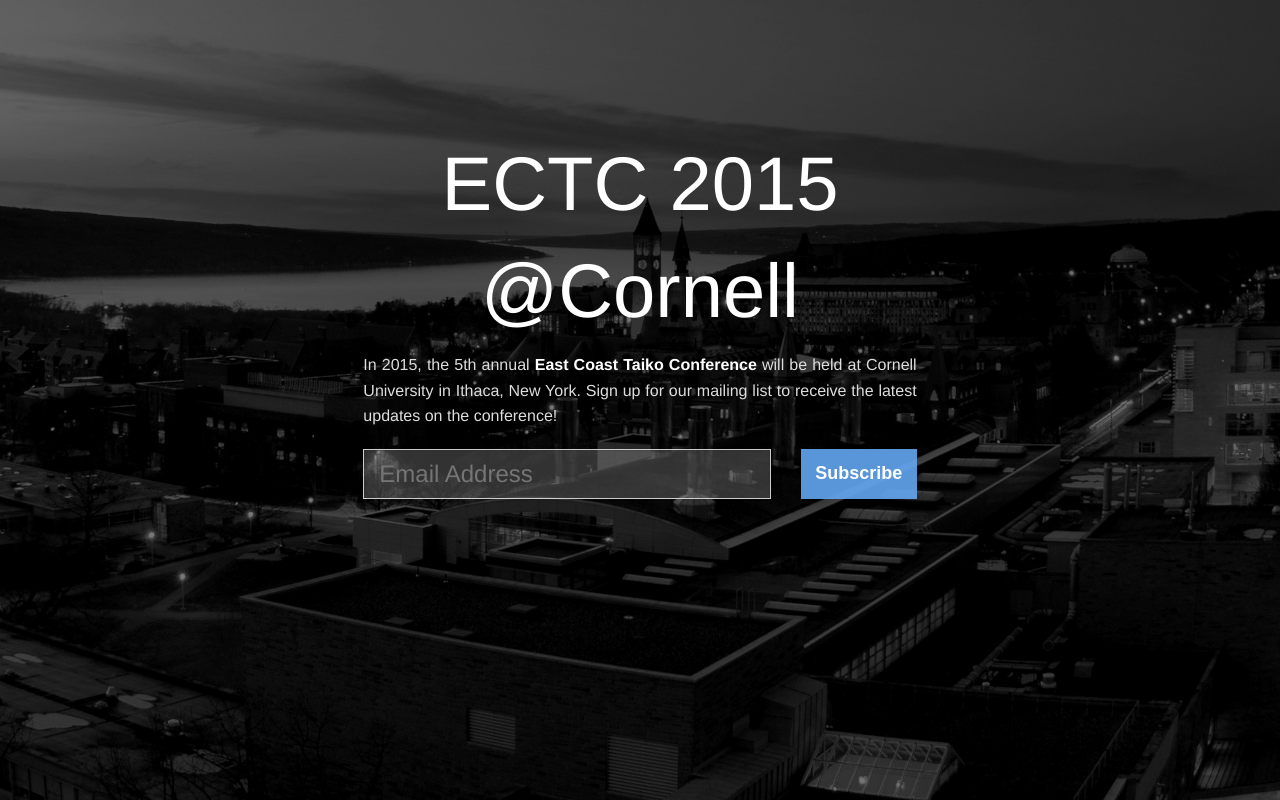
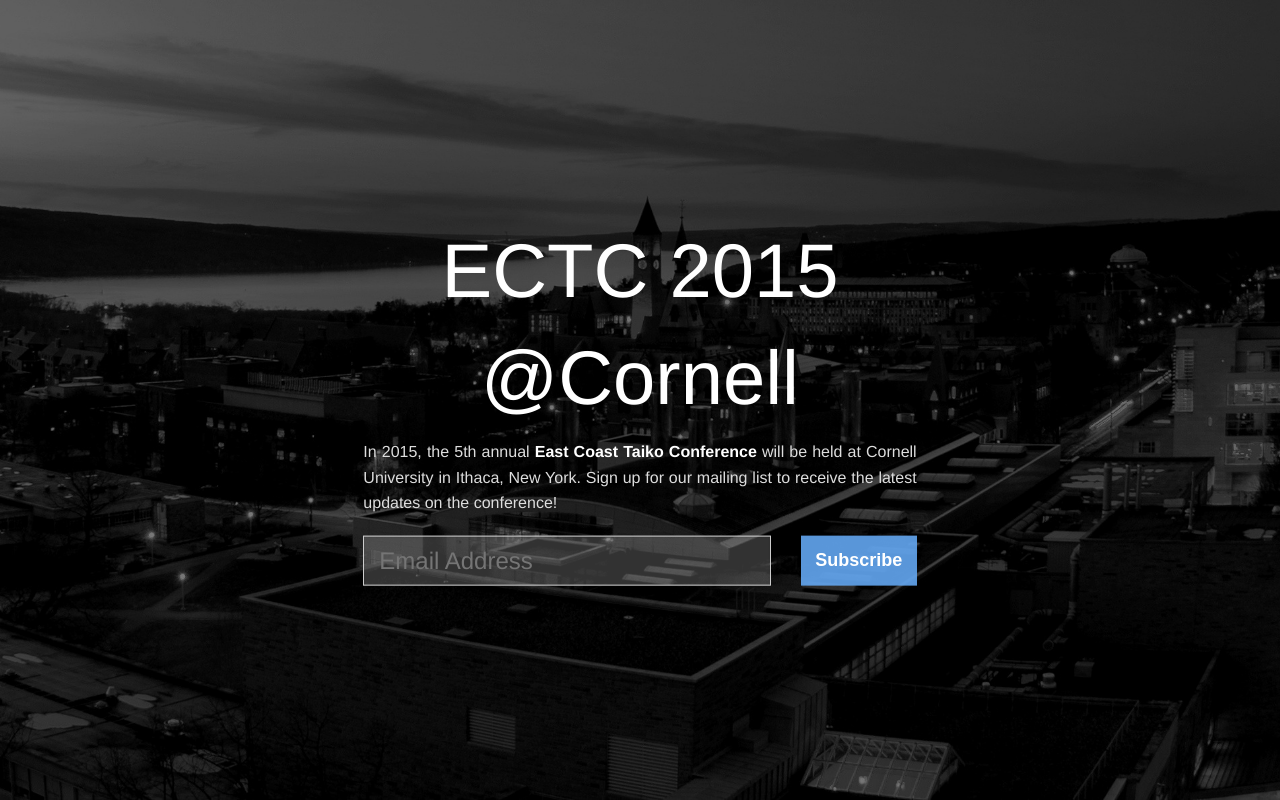
Before and after one commit to charleslai/ectc-2015, a plain HTML site: page index.html in a window 1280 px wide. Drawn offline with Linux system fonts and the light colour scheme.

Commit message:
Vertical alignment!
Haven’t tested in IE, so could fail there at the moment, but modernizr
should deal with that (?)

```diff
--- a/css/custom_styles.css
+++ b/css/custom_styles.css
@@ -56,3 +56,13 @@
 strong {
     color: #FFFFFF;
 }
+
+.page-wrapper {
+    position: relative;
+    padding: 0px;
+    top: 50%;
+
+    -ms-transform: translate(0%, -50%); /* IE 9 */
+    -webkit-transform: translate(0%, -50%);
+    transform: translate(0%, -50%);
+}
--- a/index.html
+++ b/index.html
@@ -9,7 +9,6 @@
     <script src="js/vendor/modernizr.js"></script>
   </head>
   <body>
-    <div class="page">
       <div class="page-wrapper">
         <div class="row">
           <div class="large-7 medium-8 small-centered columns text-center">
@@ -41,7 +40,6 @@
           </div>
         </div>
       </div>
-    </div>
     <script src="js/vendor/jquery.js"></script>
     <script src="js/foundation.min.js"></script>
     <script src="js/foundation/foundation.alert.js"></script>
```
